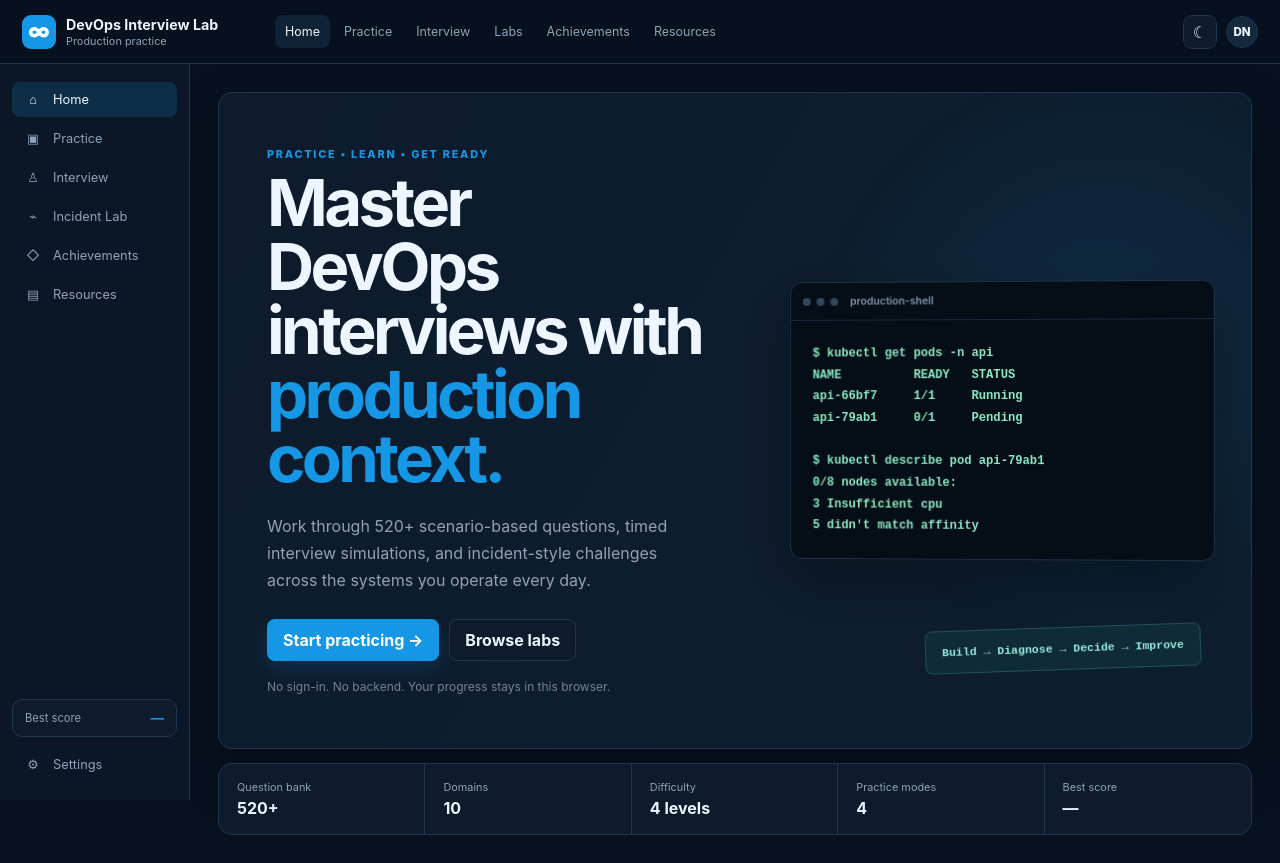
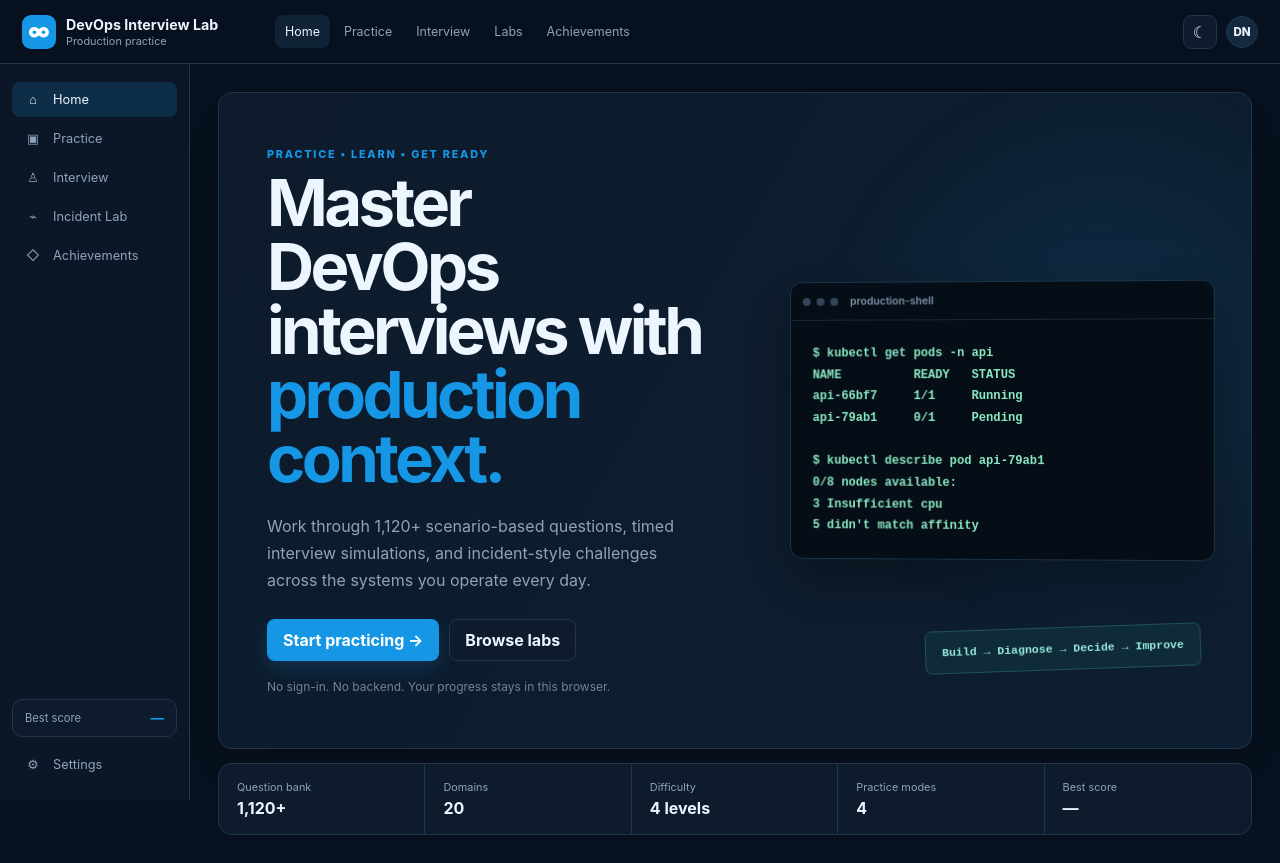
Before and after one commit to naser-naseer/devops-interview-lab, a website: page index.html in a window 1280 px wide. Drawn offline with Linux system fonts and the light colour scheme.

Commit message:
fix: remove resources tab from interview lab

```diff
--- a/index.html
+++ b/index.html
@@ -3,7 +3,7 @@
 <head>
   <meta charset="utf-8">
   <meta name="viewport" content="width=device-width, initial-scale=1">
-  <meta name="description" content="DevOps Interview Lab: 520+ production-focused questions, interview simulations, and incident practice across Linux, Kubernetes, cloud, networking, security, CI/CD and more.">
+  <meta name="description" content="DevOps Interview Lab: 1,120+ production-focused questions, interview simulations, and incident practice across Linux, Kubernetes, cloud, networking, security, CI/CD and more.">
   <meta name="theme-color" content="#07111f">
   <meta property="og:title" content="DevOps Interview Lab">
   <meta property="og:description" content="Practice production-focused DevOps interview questions and incident scenarios in your browser.">
@@ -29,7 +29,6 @@
         <button class="top-link" data-nav="modes" data-mode-shortcut="interview">Interview</button>
         <button class="top-link" data-nav="labs">Labs</button>
         <button class="top-link" data-nav="achievements">Achievements</button>
-        <button class="top-link" data-nav="resources">Resources</button>
       </nav>
       <div class="top-actions">
         <button class="icon-btn" id="themeToggle" title="Toggle theme" aria-label="Toggle theme">☾</button>
@@ -44,7 +43,6 @@
         <button class="side-link" data-nav="modes" data-mode-shortcut="interview"><span>♙</span>Interview</button>
         <button class="side-link" data-nav="labs"><span>⌁</span>Incident Lab</button>
         <button class="side-link" data-nav="achievements"><span>◇</span>Achievements</button>
-        <button class="side-link" data-nav="resources"><span>▤</span>Resources</button>
       </div>
       <div class="side-bottom">
         <div class="mini-progress">
@@ -61,7 +59,7 @@
           <div class="hero-copy">
             <div class="eyebrow">PRACTICE • LEARN • GET READY</div>
             <h1>Master DevOps interviews with <span>production context.</span></h1>
-            <p>Work through 520+ scenario-based questions, timed interview simulations, and incident-style challenges across the systems you operate every day.</p>
+            <p>Work through 1,120+ scenario-based questions, timed interview simulations, and incident-style challenges across the systems you operate every day.</p>
             <div class="hero-actions">
               <button class="btn btn-primary" data-nav="modes">Start practicing →</button>
               <button class="btn btn-secondary" data-nav="labs">Browse labs</button>
@@ -85,8 +83,8 @@ $ kubectl describe pod api-79ab1
           </div>
         </div>
         <div class="metric-strip">
-          <div><span>Question bank</span><strong>520+</strong></div>
-          <div><span>Domains</span><strong>10</strong></div>
+          <div><span>Question bank</span><strong>1,120+</strong></div>
+          <div><span>Domains</span><strong>20</strong></div>
           <div><span>Difficulty</span><strong>4 levels</strong></div>
           <div><span>Practice modes</span><strong>4</strong></div>
           <div><span>Best score</span><strong id="homeBest">—</strong></div>
@@ -268,18 +266,12 @@ $ kubectl describe pod api-79ab1
         </div>
       </section>
 
-      <section class="view hidden" id="resourcesView">
-        <div class="page-head"><div><span class="eyebrow">RESOURCES</span><h2>Study resources</h2><p>Use the web app for repeated practice and the PDF when you want an offline question bank.</p></div></div>
-        <div class="resource-grid">
-          <a class="resource-card" href="resources/devops-interview-520-mcq-question-bank.pdf"><span>PDF</span><h3>520+ MCQ Question Bank</h3><p>Printable reference with answers and explanations appended at the end.</p><b>Open PDF →</b></a>
-          <a class="resource-card" href="https://github.com/naser-naseer/devops-interview-lab" target="_blank" rel="noopener"><span>GitHub</span><h3>Project repository</h3><p>View the source, CI checks, Pages workflow, and contribute improvements.</p><b>Open repository →</b></a>
-        </div>
-      </section>
     </main>
   </div>
 
   <div class="toast" id="toast" role="status"></div>
   <script src="assets/js/questions.js"></script>
+  <script src="assets/js/questions-hardpack.js"></script>
   <script src="assets/js/scoring.js"></script>
   <script src="assets/js/storage.js"></script>
   <script src="assets/js/app.js"></script>
```
